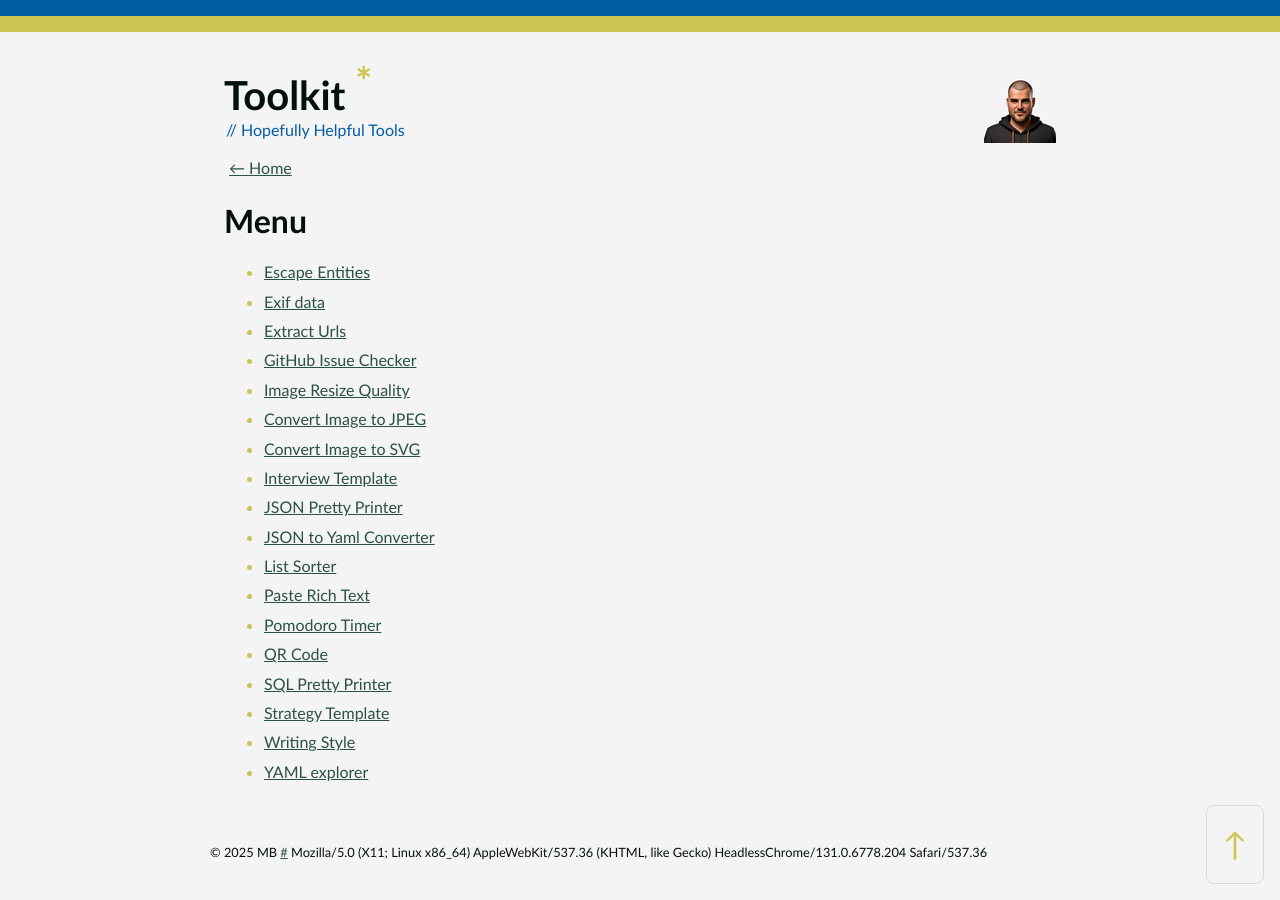
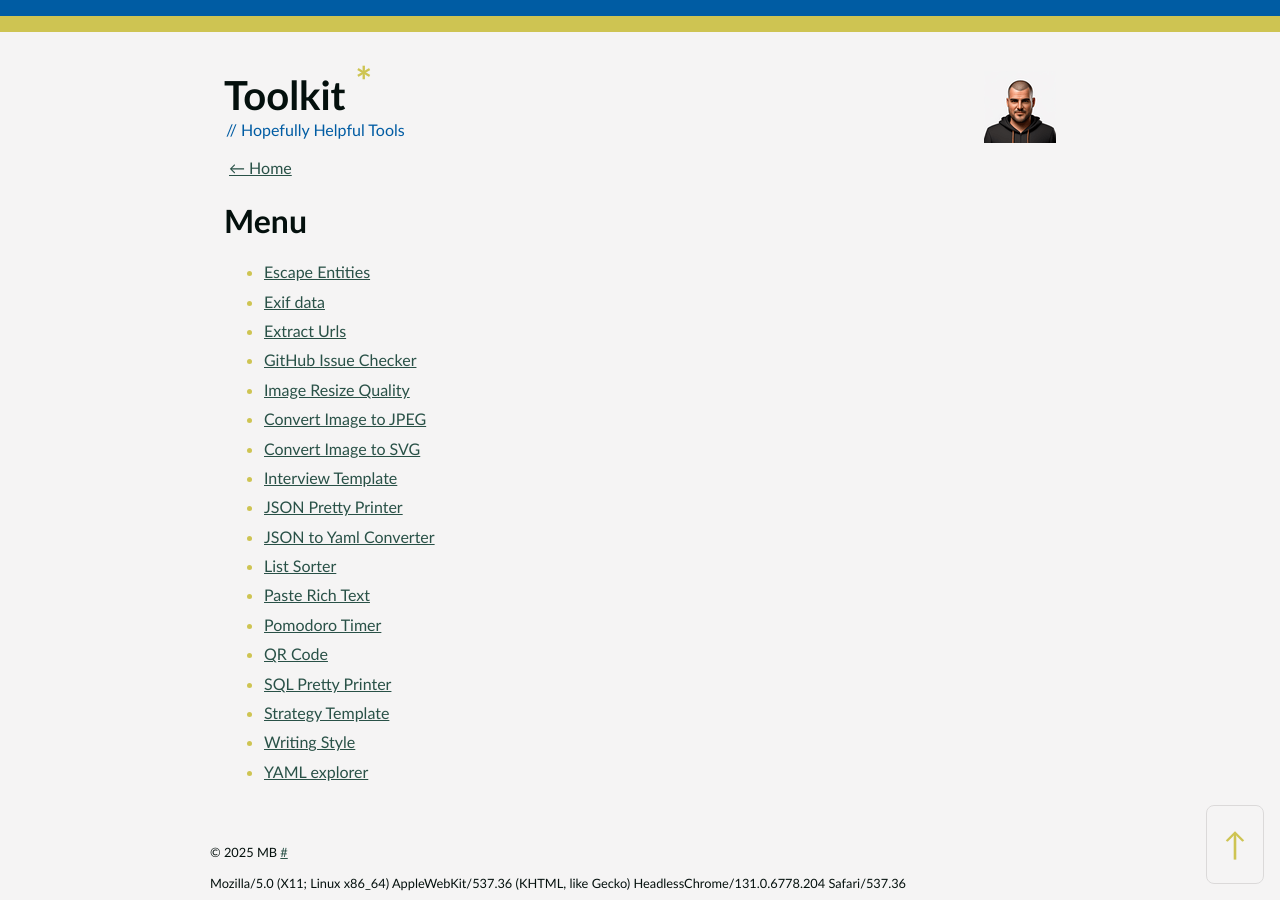
Before and after one commit to mat-0/Tools.TheChels.uk, a Jekyll site: the page built from index.md, in a window 1280 px wide. Built offline with Jekyll 4.4.1, drawn with Linux system fonts in a browser that asks for light colours.

Commit message:
Update footer.html

```diff
--- a/_includes/footer.html
+++ b/_includes/footer.html
@@ -9,9 +9,9 @@
                 {% else %}
                 {% endif %}
                 <a href="/#{{ site.github.build_revision }}">#</a>
-                <span id="ua"></span>
                 <a href="#top" class="back-to-top" name="back-to-top">↑</a>
             </p>
+            <p id="ua"></p>
         </div>
     </div>
 <script>
```
